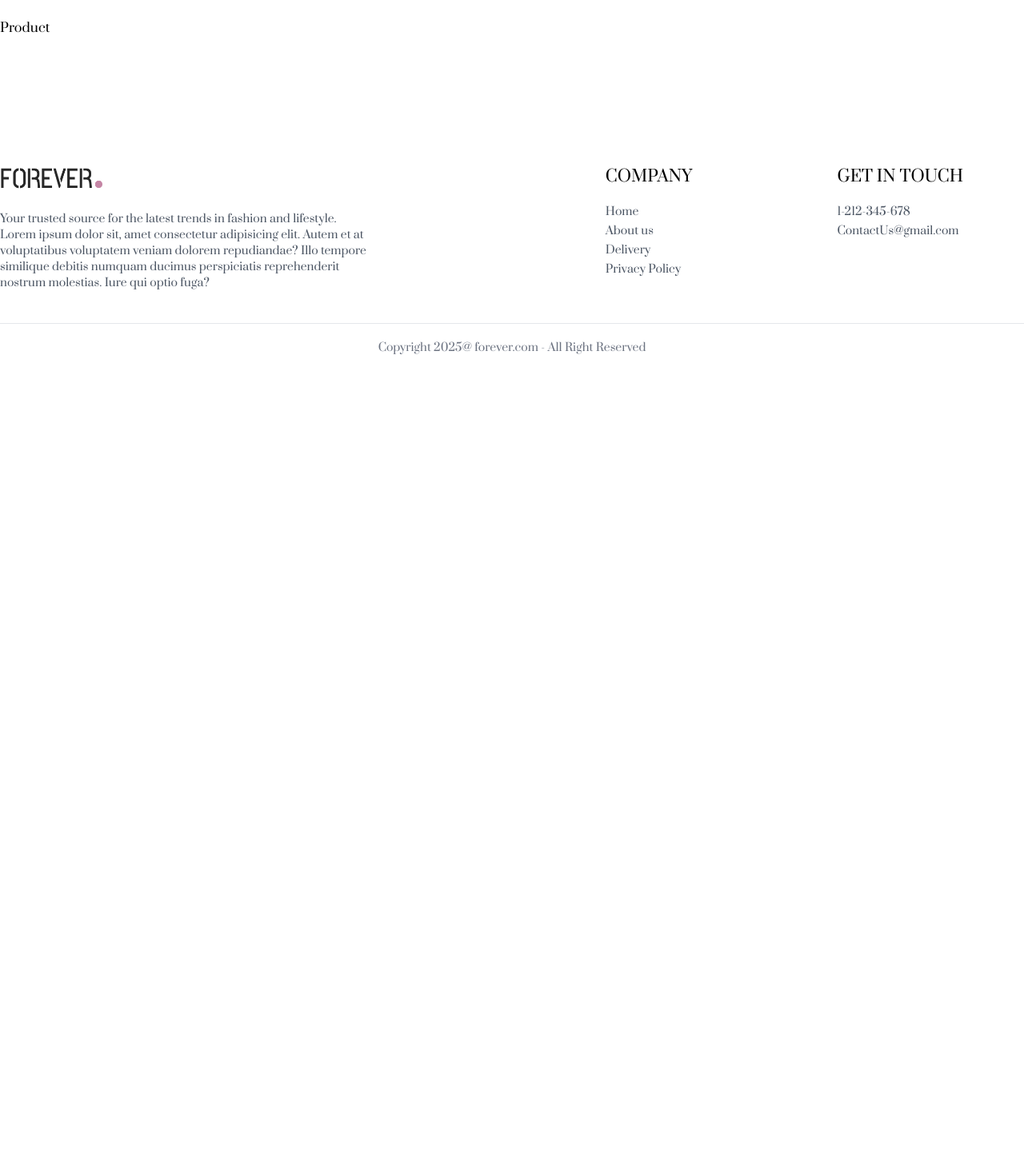
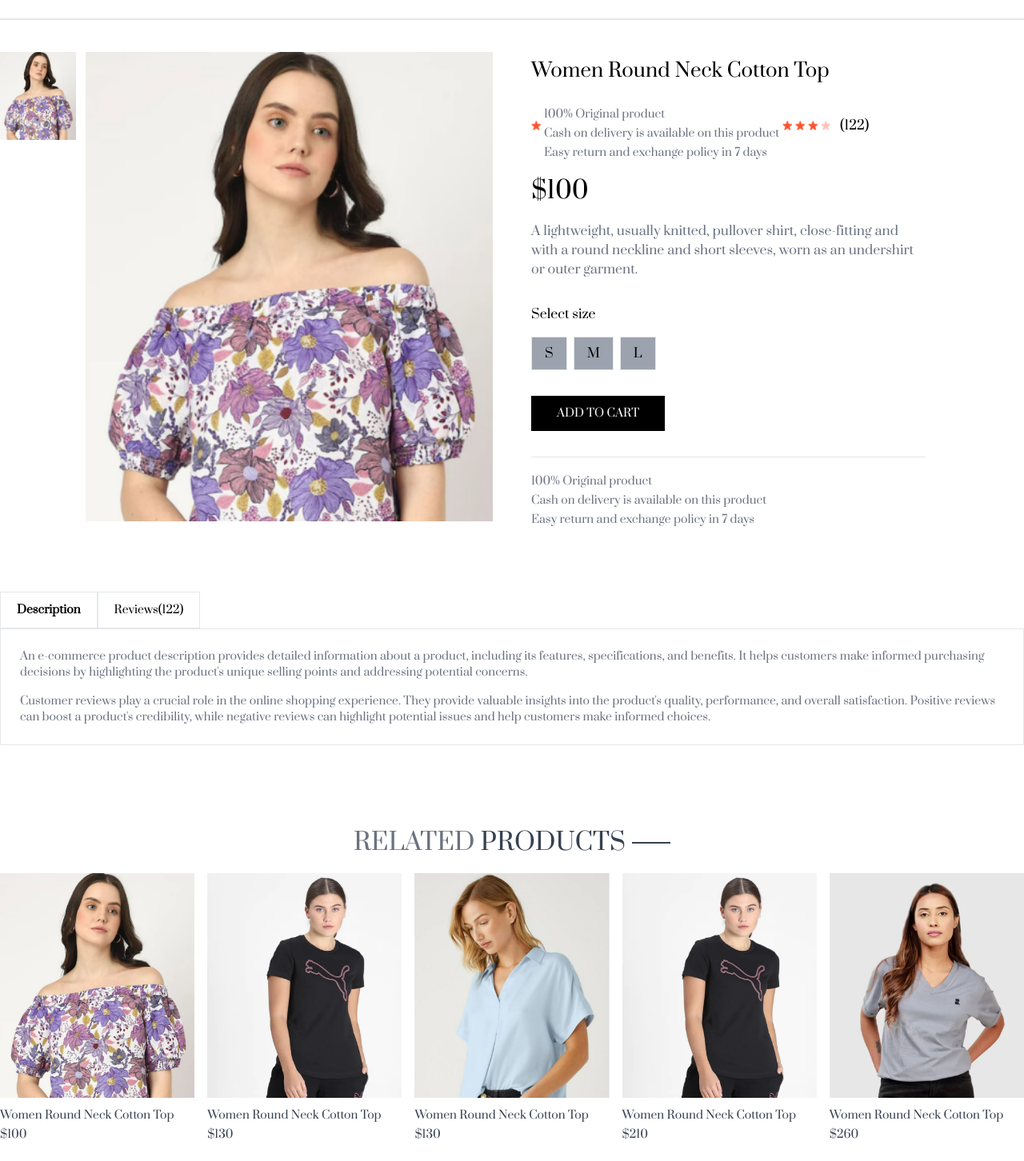
Before and after one commit to Thanh14013/E-commerce, a React (Vite) app in the folder frontend/: page /product/aaaaa in a window 1280 px wide. Shown: the part 58-1510 px from the top of the page at 80% size. Before the commit the page ends 800 px from the top, so only its background shows below. Built offline with nearby package versions, Linux system fonts and the light colour scheme.

Commit message:
product page

```diff
--- /dev/null
+++ b/frontend/src/components/RelatedProduct.jsx
@@ -0,0 +1,38 @@
+import React,{useState, useContext, useEffect} from 'react'
+import { ShopContext } from '../context/ShopContext';
+import Title from './Title';
+import ProductItem from './ProductItem';
+const RelatedProduct = ({category, subCategory}) => {
+
+    const { products } = useContext(ShopContext);
+    const [related, setRelated] = useState([]);
+
+    useEffect(() => {
+        if (products.length > 0){
+            let productsCopy = products.slice();
+            productsCopy = productsCopy.filter((item) => (item.category === category));
+            productsCopy = productsCopy.filter((item) => (item.subCategory === subCategory));
+            // productsCopy = productsCopy.filter((item) => (item._id !== products[0]._id));
+            setRelated(productsCopy.slice(0,5));
+            console.log(related);
+        }
+    }, [products]);
+
+  return (
+    <div className = 'my-24'>
+        <div className="text-center text-3xl py-2">
+            <Title text1="RELATED" text2="PRODUCTS" />
+        </div>
+
+        <div className="grid grid-cols-2 sm:grid-cols-3 md:grid-cols4 lg:grid-cols-5 gap-4 gap-y-6">
+            {
+                related.map((item, index) => (
+                    <ProductItem key={index} id={item._id} name={item.name} image={item.image} price={item.price} />
+                ))
+            }
+        </div>
+    </div>
+  )
+}
+
+export default RelatedProduct
--- a/frontend/src/index.css
+++ b/frontend/src/index.css
@@ -21,3 +21,7 @@
     color: white;
   }
 }
+
+::-webkit-scrollbar {
+  display: none;
+}
--- a/frontend/src/pages/Collection.jsx
+++ b/frontend/src/pages/Collection.jsx
@@ -5,7 +5,7 @@
 import ProductItem from '../components/ProductItem';
 const Collection = () => {
 
-  const { products } =useContext(ShopContext);
+  const { products, search, showSearch } =useContext(ShopContext);
   const [showFilter, setShowFilter] = useState(false);
   const [filterProducts, setFilterProducts] = useState([]);
   const [category, setCategory] = useState([]);
@@ -32,6 +32,10 @@
 
   const applyFilter = () => {
     let productsCopy = products.slice();
+
+    if (showSearch && search) {
+      productsCopy = productsCopy.filter(item => item.name.toLowerCase().includes(search.toLowerCase()));
+    }
 
     if (category.length > 0) {
       productsCopy = productsCopy.filter(item => category.includes(item.category));
@@ -65,7 +69,7 @@
 
   useEffect(() =>{
     applyFilter();
-  }, [category,subCategory]);
+  }, [category,subCategory,search, showSearch]);
 
 
   return (
--- a/frontend/src/pages/Product.jsx
+++ b/frontend/src/pages/Product.jsx
@@ -1,9 +1,116 @@
-import React from 'react'
+import React, {useContext, useEffect, useState} from 'react'
+import { useParams } from 'react-router-dom'
+import { ShopContext } from '../context/ShopContext';
+import { assets } from '../assets/assets';
+import RelatedProduct from '../components/RelatedProduct';
 
 const Product = () => {
-  return (
-    <div>Product</div>
-  )
+
+  const { productId } = useParams();
+  const { products, currency } = useContext(ShopContext);
+  const [productData, setProductData] = useState(false);
+  const [image, setImage] = useState('');
+  const [size, setSize] = useState('');
+
+  const fetchProductData = async () => {
+
+    products.map((item) => {
+      if (item._id === productId) {
+        setProductData(item);
+        setImage(item.image[0]);
+        return null;
+      }
+    })
+  }
+
+  useEffect(() => {
+    fetchProductData();
+  }, [productId, products]);
+
+  return productData ? (
+
+    <div className ='border-t-2 pt-10 transition-opacity ease-in duration-500 opacity-100'>
+
+      {/* -----------product data------------- */}
+      <div className="flex gap-12 sm:gap-12 flex-col sm:flex-row">
+
+        {/* -----------product image------------- */}
+        <div className="flex-1 flex flex-col-reverse gap-3 sm:flex-row">
+          <div className="flex sm:flex-col overflow-x-auto sm:overflow-y-scroll justify-between sm:justify-normal sm:w-[18.7%] w-full">
+            {
+              productData.image.map((item,index) => (
+                <img onClick={() => setImage(item)} src={item} key={index} className='w-[24%] sm:w-full sm:mb-3 flex-shrink-0 cursor-pointer' alt="" />
+              ))
+            }
+          </div>
+
+          <div className="w-full sm:w-80%">
+            <img src={image} className='w-full h-auto' alt="" />
+          </div>
+
+        </div>
+
+        {/* ---------------product infor---------------- */}
+        <div className="flex-1">
+            <h1 className="font-medium text-2xl mt-2 ">{[productData.name]}</h1>
+
+            <div className="flex items-center gap-1 mt-2">
+                <img src={assets.star_icon}  className='w-3 5' alt="" />
+
+                <div className="text-sm text-gray-500 mt-5 flex flex-col gap-1">
+                  <p>100% Original product</p>
+                  <p>Cash on delivery is available on this product</p>
+                  <p>Easy return and exchange policy in 7 days</p>
+                </div>
+                <img src={assets.star_icon}  className='w-3 5' alt="" />
+                <img src={assets.star_icon}  className='w-3 5' alt="" />
+                <img src={assets.star_icon}  className='w-3 5' alt="" />
+                <img src={assets.star_dull_icon}  className='w-3 5' alt="" />
+                <p className="pl-2">(122)</p>
+            </div>
+
+            <p className="mt-5 text-3xl font-medium">{currency}{productData.price}</p>
+            <p className="mt-5 text-gray-500 md:w-4/5">{productData.description}</p>
+
+            <div className="flex flex-col gap-4 my-8">
+              <p>Select size</p>
+
+              <div className="flex gap-2">
+                {productData.sizes.map((item,index) => (
+                  <button onClick={() => setSize(item)} className={`border py-2 px-4 bg-gray-400 ${size === item ? 'border-orange-500' : ''}`} key={index}> {item} </button>
+                ))}
+              </div>
+
+            </div>
+
+            <button className="bg-black text-white px-8 py-3 text-sm active:bg-gray-700">ADD TO CART</button>
+            <hr className="mt-8 sm:w-4/5" />
+
+            <div className="text-sm text-gray-500 mt-5 flex flex-col gap-1">
+              <p>100% Original product</p>
+              <p>Cash on delivery is available on this product</p>
+              <p>Easy return and exchange policy in 7 days</p>
+            </div>
+        </div>
+
+      </div>
+      {/* --------------description and review section------------ */}
+        <div className="mt-20">
+          <div className="flex">
+            <b className="border px-5 py-3 text-sm">Description</b>
+            <p className="border px-5 py-3 text-sm">Reviews(122)</p>
+          </div>
+          <div className="flex flex-col gap-4 border px-6 py-6 text-sm text-gray-500">
+            <p>An e-commerce product description provides detailed information about a product, including its features, specifications, and benefits. It helps customers make informed purchasing decisions by highlighting the product's unique selling points and addressing potential concerns.</p>
+            <p>Customer reviews play a crucial role in the online shopping experience. They provide valuable insights into the product's quality, performance, and overall satisfaction. Positive reviews can boost a product's credibility, while negative reviews can highlight potential issues and help customers make informed choices.</p>
+          </div>
+        </div>
+
+      {/* --------------display related products--------------- */}
+      <RelatedProduct category={productData.category} subCategory={productData.subCategory} />
+    </div>
+
+  ): <div className = 'opacity-0'>Loading...</div>;
 }
 
 export default Product
```
